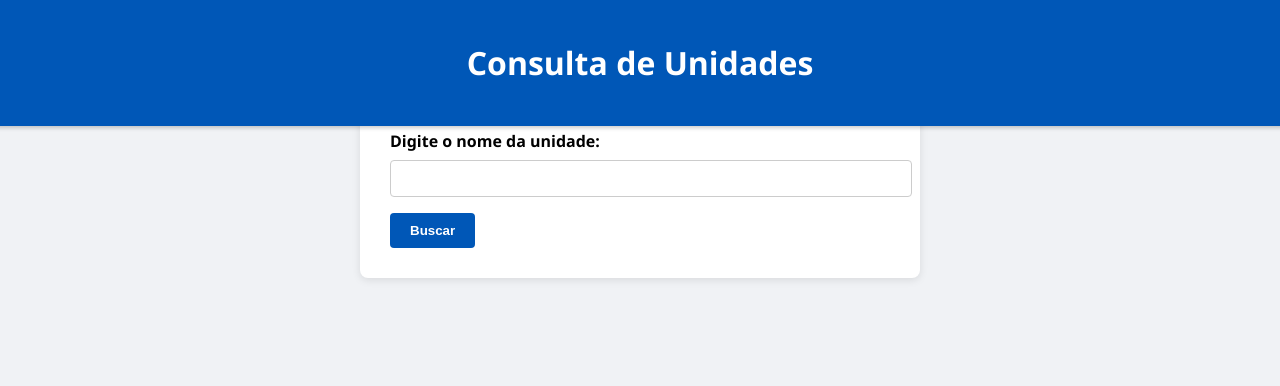
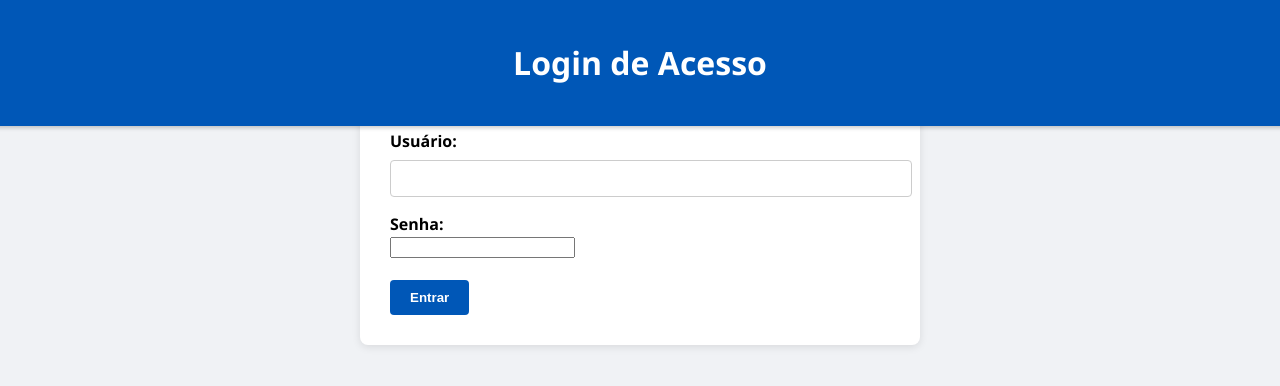
Before and after one commit to Matheus0062/consulta-unidades, a Flask app: page / in a window 1280 px wide. Shown: the top 386 px of the page. Run offline with Flask 3, Linux system fonts and the light colour scheme.

Commit message:
Mensagem descritiva do que foi alterado

```diff
--- a/app.py
+++ b/app.py
@@ -1,31 +1,63 @@
-from flask import Flask, render_template, request
+from flask import Flask, render_template, request, redirect, url_for, session
 import pandas as pd
 import os
+import json
 
 app = Flask(__name__)
+app.secret_key = 'chave-secreta-supersegura'  # Necessário para sessões
+
+# 🔐 Função para carregar os usuários a partir do JSON
+def carregar_usuarios():
+    caminho = os.path.join(os.path.dirname(__file__), 'usuarios.json')
+    with open(caminho, 'r', encoding='utf-8') as f:
+        return json.load(f)
 
 @app.route("/", methods=["GET", "POST"])
+def login():
+    if request.method == "POST":
+        usuario = request.form.get("usuario")
+        senha = request.form.get("senha")
+
+        usuarios = carregar_usuarios()  # ← Carrega os usuários dinamicamente
+
+        if usuario in usuarios and usuarios[usuario] == senha:
+            session["usuario"] = usuario
+            return redirect(url_for("index"))
+        else:
+            erro = "Usuário ou senha incorretos!"
+            return render_template("login.html", erro=erro)
+
+    return render_template("login.html")
+
+@app.route("/consulta", methods=["GET", "POST"])
 def index():
+    if "usuario" not in session:
+        return redirect(url_for("login"))
+
     resultado = None
 
     if request.method == "POST":
         entrada = request.form["unidade"].strip().upper()
+        caminho = os.path.join(os.path.dirname(__file__), "Suporte.xlsx")
 
-        caminho = os.path.join(os.path.dirname(__file__), "Suporte.xlsx")
         colunas = ["Cidade", "Nome da unidade", "Serial do DVR", "MAC da central do alarme", "Última preventiva realizada"]
         df = pd.read_excel(caminho, usecols=colunas)
-        print(df.columns)  # <-- Agora está na indentação certa
 
         resultados = df[df["Nome da unidade"].str.upper().str.contains(entrada)]
 
         if len(resultados) == 1:
-            resultado = [resultados.iloc[0].to_dict()]  # ✅ sempre uma lista
+            resultado = [resultados.iloc[0].to_dict()]
         elif len(resultados) > 1:
             resultado = resultados.to_dict(orient="records")
         else:
-            resultado = []  # ✅ lista vazia para HTML iterar
+            resultado = []
 
-    return render_template("index.html", resultado=resultado)
+    return render_template("index.html", resultado=resultado, usuario=session["usuario"])
+
+@app.route("/logout")
+def logout():
+    session.pop("usuario", None)
+    return redirect(url_for("login"))
 
 if __name__ == "__main__":
     app.run(debug=True)
--- a/templates/index.html
+++ b/templates/index.html
@@ -2,14 +2,19 @@
 <html lang="pt-br">
 <head>
     <meta charset="UTF-8">
-    <title>Consulta de Unidade</title>
+    <title>Consulta de Unidades</title>
     <link rel="stylesheet" href="{{ url_for('static', filename='style.css') }}">
-    <link rel="icon" href="https://cdn-icons-png.flaticon.com/512/684/684908.png" type="image/png">
 </head>
 <body>
 
     <header>
         <h1>Consulta de Unidades</h1>
+        <div style="position: absolute; top: 20px; right: 20px;">
+            <span style="color: white;">Logado como: {{ usuario }}</span>
+            <a href="{{ url_for('logout') }}">
+                <button style="margin-left: 10px;">Sair</button>
+            </a>
+        </div>
     </header>
 
     <form method="POST">
@@ -32,10 +37,8 @@
             {% endfor %}
         </div>
     {% else %}
-        {% if request.method == 'POST' %}
-            <div class="resultado">
-                <p>Nenhuma unidade encontrada.</p>
-            </div>
+        {% if resultado is not none %}
+            <p><strong>Nenhuma unidade encontrada.</strong></p>
         {% endif %}
     {% endif %}
 
--- /dev/null
+++ b/templates/login.html
@@ -0,0 +1,27 @@
+<!DOCTYPE html>
+<html lang="pt-br">
+<head>
+    <meta charset="UTF-8">
+    <title>Login - Plataforma de Consulta</title>
+    <link rel="stylesheet" href="{{ url_for('static', filename='style.css') }}">
+</head>
+<body>
+    <header>
+        <h1>Login de Acesso</h1>
+    </header>
+
+    <form method="POST">
+        <label for="usuario">Usuário:</label><br>
+        <input type="text" name="usuario" id="usuario" required><br>
+
+        <label for="senha">Senha:</label><br>
+        <input type="password" name="senha" id="senha" required><br><br>
+
+        <button type="submit">Entrar</button>
+    </form>
+
+    {% if erro %}
+        <p style="color:red; text-align:center;"><strong>{{ erro }}</strong></p>
+    {% endif %}
+</body>
+</html>
--- /dev/null
+++ b/usuarios.json
@@ -0,0 +1,6 @@
+{
+    "Matheus": "1315",
+    "fernando": "2025",
+    "altair": "1980",
+    "rogerio": "2000"
+}
```
